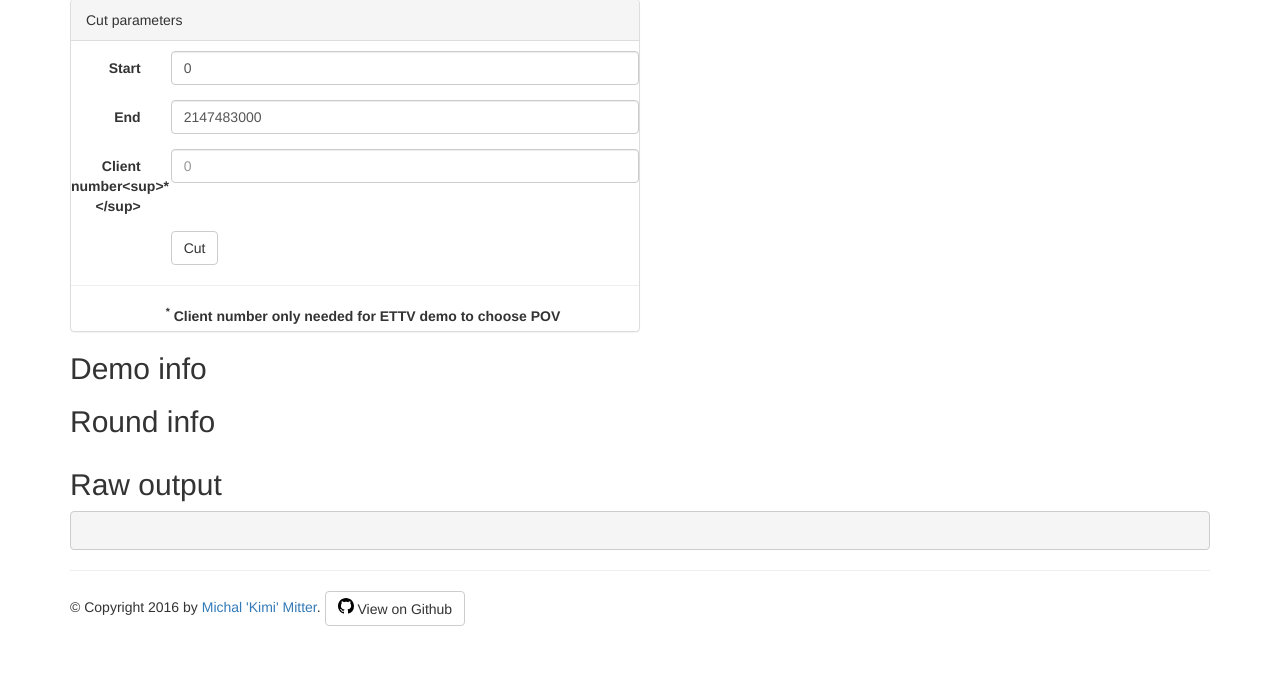
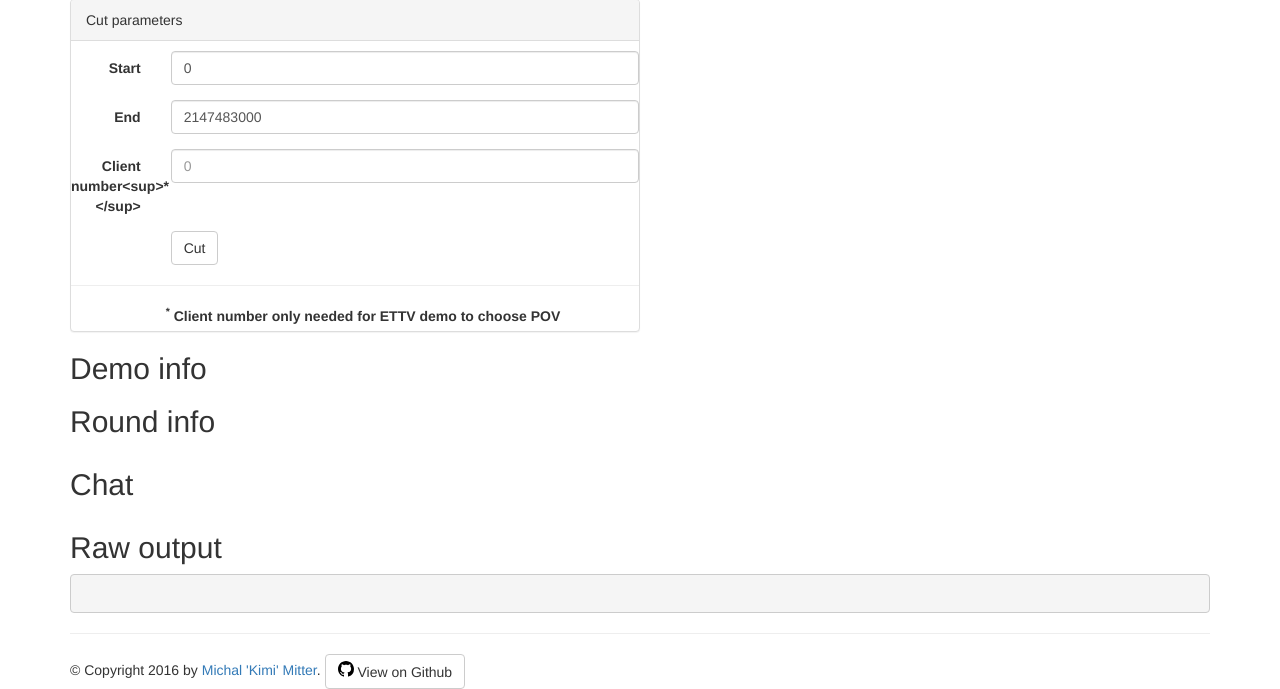
Before and after one commit to mittermichal/greatshot-web, a Flask app: template templates/export-out.html in a window 1280 px wide. Shown: the part 760-1449 px from the top of the page. Before the commit the page ends 1386 px from the top, so only its background shows below. Run offline with Flask 2, Linux system fonts and the light colour scheme; the template is opened without the code that fills it: values that come from a table or form of the project are taken from there, others are empty; parts of the project's set-up code (start-up, migrations or seed data) failed here and were passed over; some libraries are stand-ins or nearby versions.

Commit message:
export chat

```diff
--- a/app/export.py
+++ b/app/export.py
@@ -31,6 +31,7 @@ def dist(x1,y1,x2,y2):
 def parse_output(lines,gtv_match_id=None):
   players = []
   rounds = []
+  chat = []
   demo = {}
   db = Database(":memory:")
   table = db.create('hits', ("player", 'INTEGER'), ("region", 'INTEGER'))
@@ -133,6 +134,9 @@ def parse_output(lines,gtv_match_id=None):
         reviver['revives'] = reviver['revives'] + 1
       revived = get_player(players, j['bRevived'])
       revived['revived']=revived['revived']+1
+    elif 'szType' in j and j['szType'] == 'chat' and j["bPlayer"] != -1:
+      chat.append(j)
+
     # if j['bAttacker']==int(player) and j['bRegion']!=130 and j['bRegion']!=131 and j['bRegion']!=0:
     # filter(lambda p: p['bClientNum'] == j['bTarget'], players)
     # exporter.add_event(j['dwTime'],'^2BULLETEVENT      ' +str(j['bRegion']) + '^7 ' + players[j['bTarget']]['szName'])
@@ -153,4 +157,4 @@ def parse_output(lines,gtv_match_id=None):
       else:
         player['name']=None
   # print(ret)
-  return {'hits': ret, 'players': players, 'demo': demo, 'rounds' : rounds, 'g_players': g_players}
+  return {'hits': ret, 'players': players, 'demo': demo, 'rounds' : rounds, 'g_players': g_players, 'chat': chat}
--- a/templates/export-out.html
+++ b/templates/export-out.html
@@ -218,7 +218,22 @@ var g_players = {{ parser_out.g_players|tojson|safe }};
 
 </div>
 
-
+<h2>Chat</h2>
+<table>
+{% for chat in parser_out.chat %}
+	<tr>
+		<td>
+			{% for player in parser_out.players if player.bClientNum==chat.bPlayer %}
+				{{ player.szCleanName }}
+			{% endfor %}
+			 [{{ chat.szTimeString }}]:
+		</td>
+		<td>
+			{{ chat.szMessage }}
+		</td>
+	</tr>
+{% endfor %}
+</table>
 <h2>Raw output</h2>
 <pre>
 {{ out }}
```
